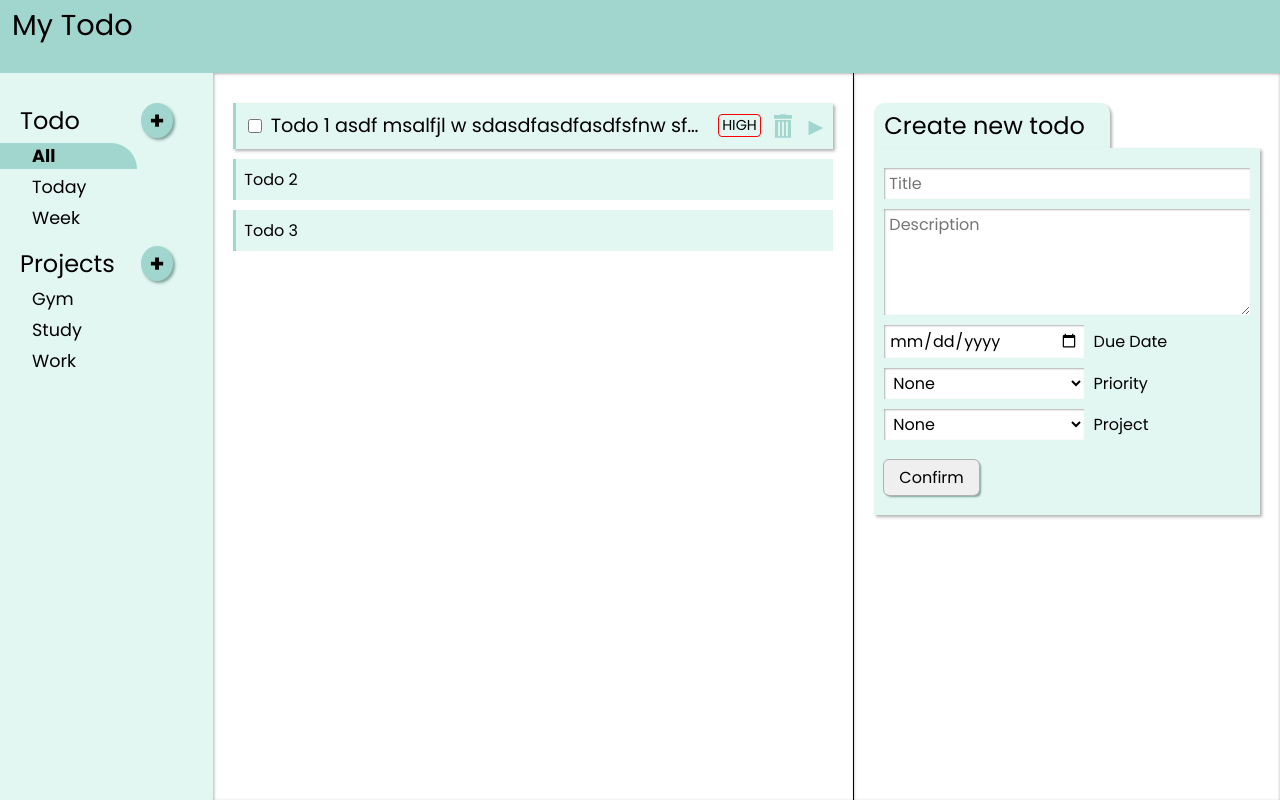
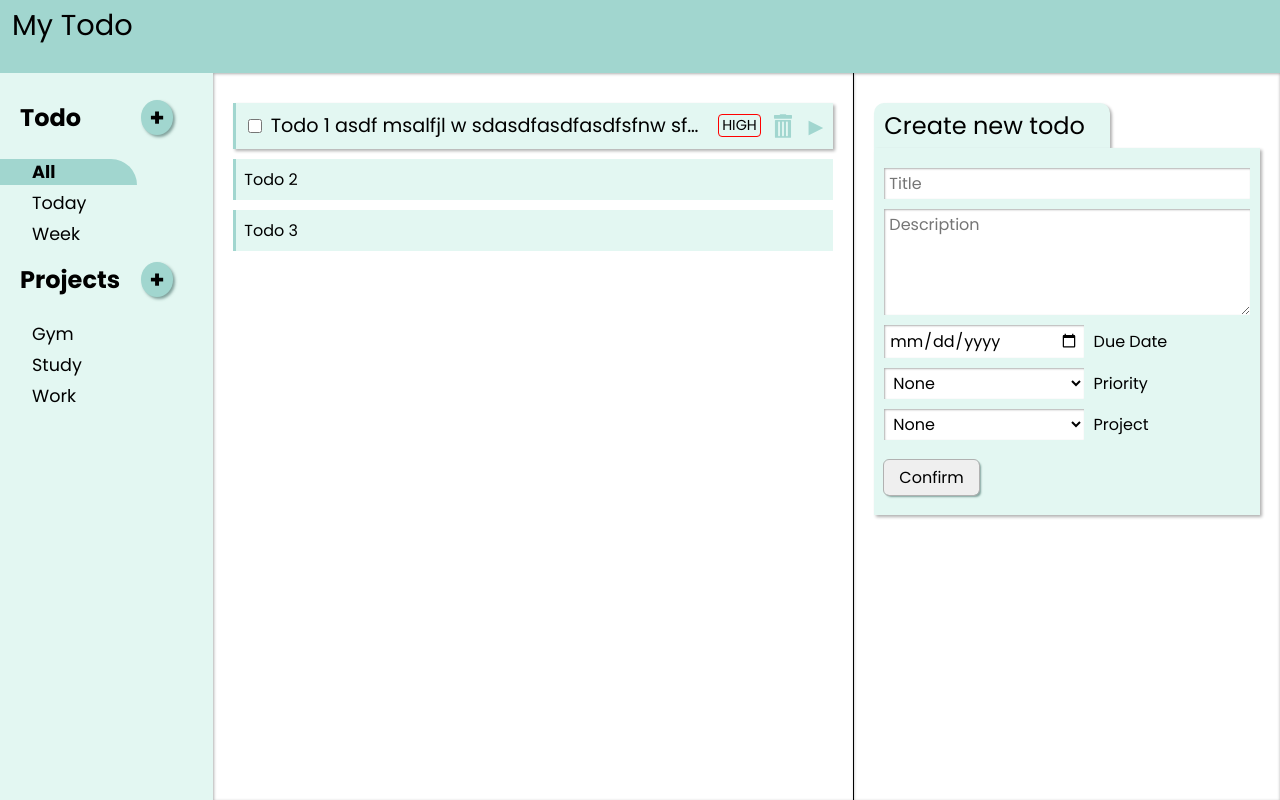
Before and after one commit to Curtendo/todo, a website built with webpack: page src/index.html in a window 1280 px wide. Built offline with nearby package versions, Linux system fonts and the light colour scheme.

Commit message:
Change navbar layout to ul
This is a little clearer and will allow the children of the project
ul to be more easily added in js.

```diff
--- a/src/index.html
+++ b/src/index.html
@@ -11,20 +11,24 @@
             <div class="logo">My Todo</div>
         </header>
         <nav class="sidebar">
-            <ul class="navbar">
-                <li class="nav-item-header">Todo
+            <div class="navbar">
+                <h3 class="nav-item-header">Todo
                     <span class="navbar-plus">+</span>
-                </li>
+                </h3>
+                <ul class="navbar-list">
                     <li class="nav-item nav-item-selected">All</li>
                     <li class="nav-item">Today</li>
                     <li class="nav-item">Week</li>
-                <li class="nav-item-header">Projects
+                </ul>
+                <h3 class="nav-item-header">Projects
                     <span class="navbar-plus">+</span>
-                </li>
+                </h3>
+                <ul class="navbar-list" id="project-list">
                     <li class="nav-item">Gym</li>
                     <li class="nav-item">Study</li>
                     <li class="nav-item">Work</li>
                 </ul>
+            </div>
         </nav>
         <div class="main-container">
             <ul class="todo-item-list">
--- a/src/index.js
+++ b/src/index.js
@@ -1,7 +1,7 @@
 import './style.css';
 import { TodoLogic } from './todoLogic';
 import { TodoController } from './todoController.js';
-import { TodoView } from './todoView.js';
+import TodoView from './todoView.js';
 
 const logic = new TodoLogic;
 const view = new TodoView;
--- a/src/style.css
+++ b/src/style.css
@@ -51,8 +51,12 @@ body {
 }
 
 .navbar {
+    padding: 12px 40px 15px 20px;
+}
+
+.navbar-list {
     list-style-type: none;
-    padding: 15px 40px 15px 20px;
+    padding: 0;
     margin: 0px;
 }
 
--- a/src/todoController.js
+++ b/src/todoController.js
@@ -1,5 +1,8 @@
 class TodoController {
-    constructor(todoLogic, todoView) {
+    constructor(logic, view) {
+        this.logic = logic;
+        this.view = view;
+    }
 
-    }
+
 }
--- a/src/todoLogic.js
+++ b/src/todoLogic.js
@@ -1,6 +1,4 @@
 import { generateUniqueId } from "./utility";
-
-const myTodos = []
 
 class TodoItem {
     constructor({title, description, dueDate, priority, project}) {
--- a/src/todoView.js
+++ b/src/todoView.js
@@ -0,0 +1,5 @@
+export default class TodoView {
+    constructor() {
+        this.todoList = document.querySelector(".todo-item-list");
+    }
+}
```
Lines whose indentation alone changed are shown as unchanged.
